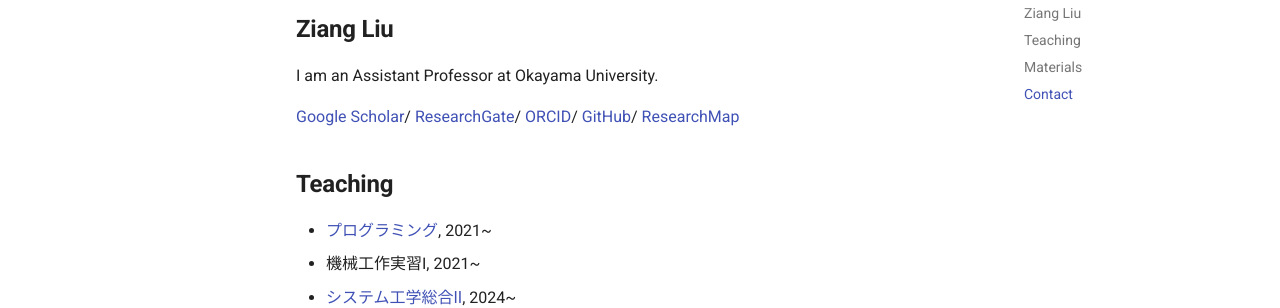
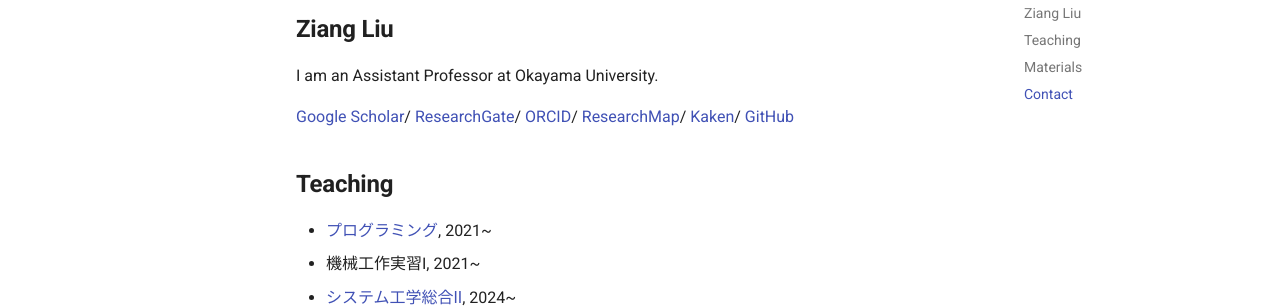
Before and after one commit to zi-ang-liu/zi-ang-liu.github.io, an MkDocs documentation site: the page built from docs/index.md, in a window 1280 px wide and 977 px high. Shown: the part 174-482 px from the top of the window. Built offline with MkDocs 1.6.1 and Material for MkDocs 9.7.7, drawn with Linux system fonts in a browser that asks for light colours.

Commit message:
Update index.md

```diff
--- a/docs/index.md
+++ b/docs/index.md
@@ -7,8 +7,9 @@ I am an Assistant Professor at Okayama University.
 [Google Scholar](https://scholar.google.com/citations?hl=en&user=_G5ufOEAAAAJ)/
 [ResearchGate](https://www.researchgate.net/profile/Ziang-Liu-4)/
 [ORCID](https://orcid.org/0000-0002-1364-3502)/
-[GitHub](https://github.com/zi-ang-liu/)/
-[ResearchMap](https://researchmap.jp/liu.ziang)
+[ResearchMap](https://researchmap.jp/liu.ziang)/
+[Kaken](https://nrid.nii.ac.jp/ja/nrid/1000030908166/)/
+[GitHub](https://github.com/zi-ang-liu/)
 
 ## Teaching
 
```
